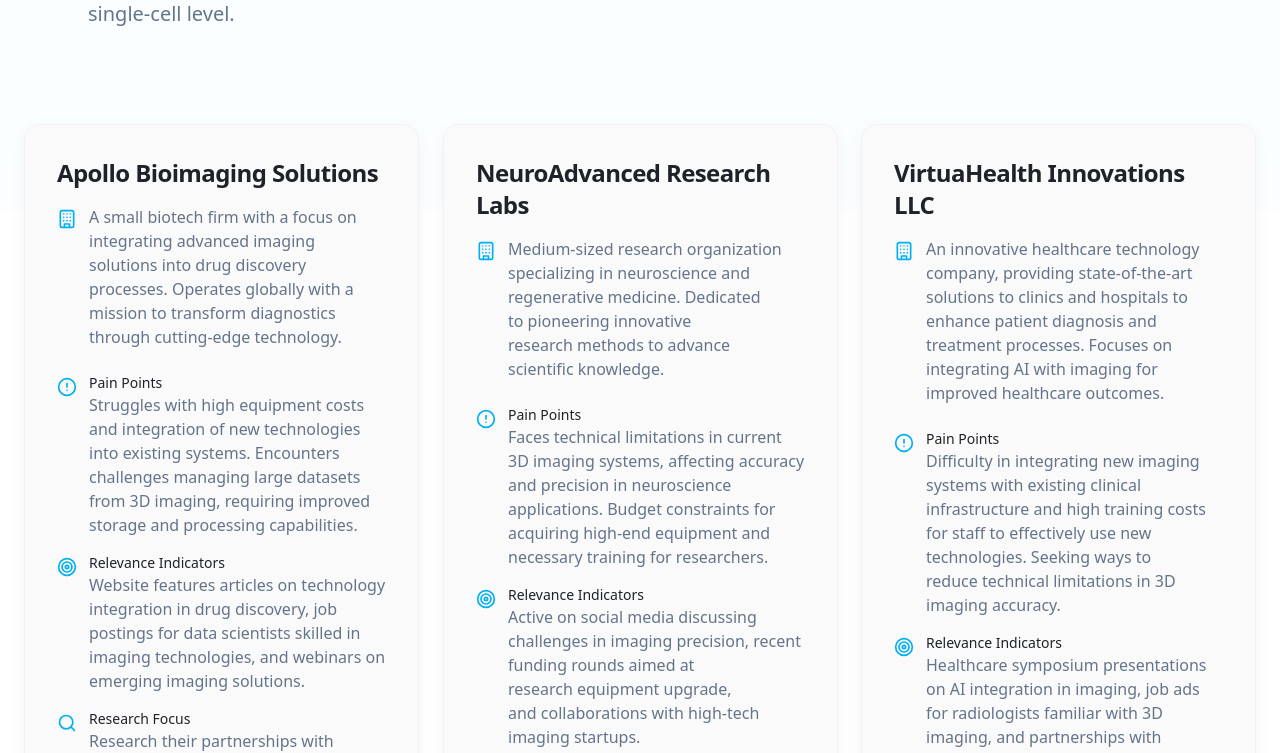
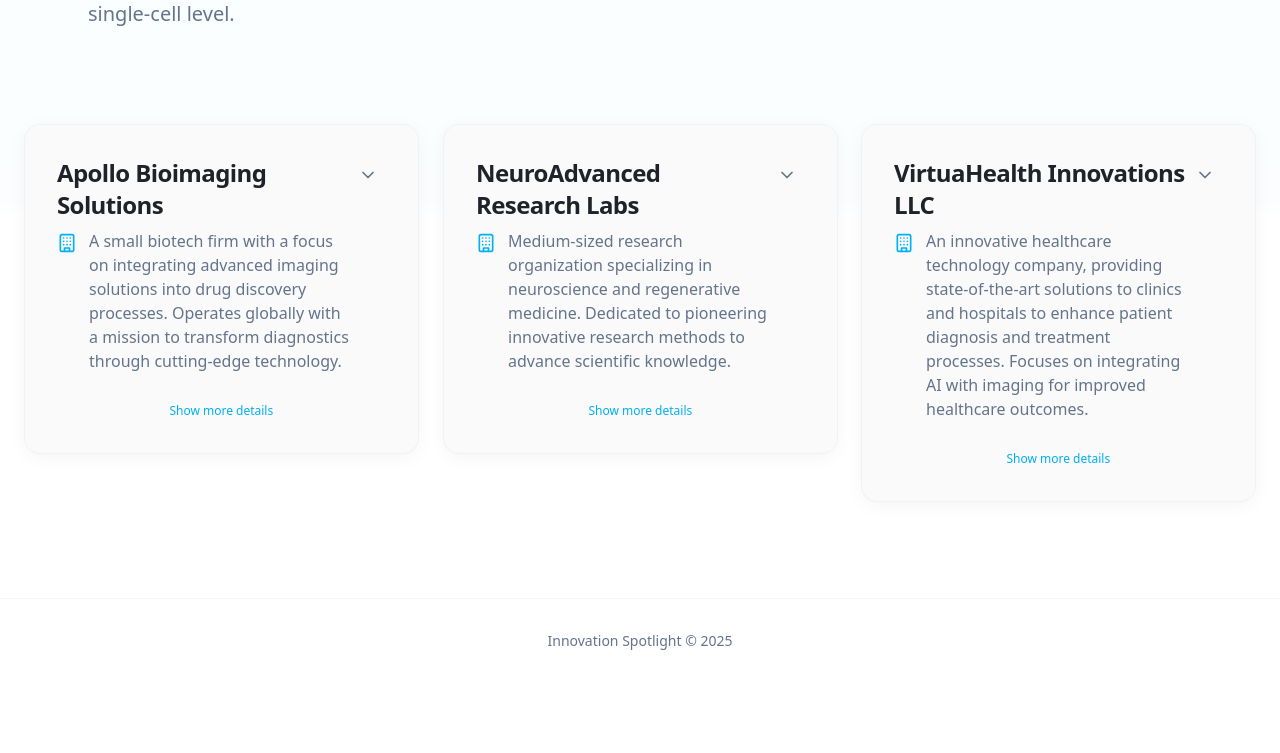
Before and after one commit to gz92/innovation-highlight-hub, a React (Vite) app: page / in a window 1280 px wide. Shown: the part 588-1341 px from the top of the page. After the commit the page ends 1271 px from the top, so only its background shows below. Built offline with nearby package versions, Linux system fonts and the light colour scheme.

Commit message:
Implement collapsible company tiles
Make the company tiles compact by default, allowing users to expand them for a more detailed view.

```diff
--- a/src/components/CompanyCard.tsx
+++ b/src/components/CompanyCard.tsx
@@ -1,7 +1,8 @@
 
+import { useState } from "react";
 import { Company } from "../types";
 import { useIntersectionObserver } from "../utils/animations";
-import { Building, AlertCircle, BarChart, Target, Search } from "lucide-react";
+import { Building, AlertCircle, BarChart, Target, Search, ChevronDown, ChevronUp } from "lucide-react";
 
 interface CompanyCardProps {
   company: Company;
@@ -10,20 +11,29 @@ interface CompanyCardProps {
 
 const CompanyCard = ({ company, index }: CompanyCardProps) => {
   const { ref, isIntersecting } = useIntersectionObserver();
+  const [isExpanded, setIsExpanded] = useState(false);
+
+  const toggleExpand = () => {
+    setIsExpanded(!isExpanded);
+  };
 
   return (
     <div
       ref={ref}
-      className={`rounded-2xl bg-card p-6 md:p-8 subtle-shadow hover-scale border border-border/40 transition-all duration-700 ease-out transform ${
+      className={`rounded-2xl bg-card p-6 md:p-8 subtle-shadow border border-border/40 transition-all duration-700 ease-out transform ${
         isIntersecting
           ? 'opacity-100 translate-y-0'
           : 'opacity-0 translate-y-10'
       }`}
       style={{ animationDelay: `${index * 100}ms` }}
     >
-      <div className="flex flex-col space-y-6">
-        <div className="space-y-4">
-          <h3 className="text-xl md:text-2xl font-semibold tracking-tight">
+      <div className="flex flex-col space-y-4">
+        <div
+          className="flex justify-between items-start cursor-pointer group"
+          onClick={toggleExpand}
+        >
+          <div className="space-y-2">
+            <h3 className="text-xl md:text-2xl font-semibold tracking-tight group-hover:text-primary transition-colors">
               {company.name}
             </h3>
 
@@ -35,6 +45,20 @@ const CompanyCard = ({ company, index }: CompanyCardProps) => {
             </div>
           </div>
 
+          <button
+            className="p-2 rounded-full hover:bg-secondary transition-colors"
+            aria-label={isExpanded ? "Collapse details" : "Expand details"}
+          >
+            {isExpanded ? (
+              <ChevronUp className="h-5 w-5 text-muted-foreground" />
+            ) : (
+              <ChevronDown className="h-5 w-5 text-muted-foreground" />
+            )}
+          </button>
+        </div>
+
+        {isExpanded && (
+          <div className="space-y-6 pt-2 animate-accordion-down">
             <div className="space-y-4">
               <div className="flex items-start space-x-3">
                 <AlertCircle className="w-5 h-5 text-primary mt-1 flex-shrink-0" />
@@ -86,6 +110,19 @@ const CompanyCard = ({ company, index }: CompanyCardProps) => {
               </div>
             </div>
           </div>
+        )}
+
+        {!isExpanded && (
+          <div className="pt-2 text-center">
+            <button
+              onClick={toggleExpand}
+              className="text-xs text-primary hover:text-primary/80 font-medium transition-colors"
+            >
+              Show more details
+            </button>
+          </div>
+        )}
+      </div>
     </div>
   );
 };
--- a/src/pages/Index.tsx
+++ b/src/pages/Index.tsx
@@ -90,11 +90,12 @@ const Index = () => {
           animate ? 'opacity-100' : 'opacity-0 translate-y-8'
         }`}>
           {data.output.persona_companies.map((company, index) => (
-            <CompanyCard
-              key={company.name}
-              company={company}
-              index={index}
-            />
+            <div className="hover-scale" key={company.name}>
+              <CompanyCard
+                company={company}
+                index={index}
+              />
+            </div>
           ))}
         </div>
       </main>
```
Lines whose indentation alone changed are shown as unchanged.
